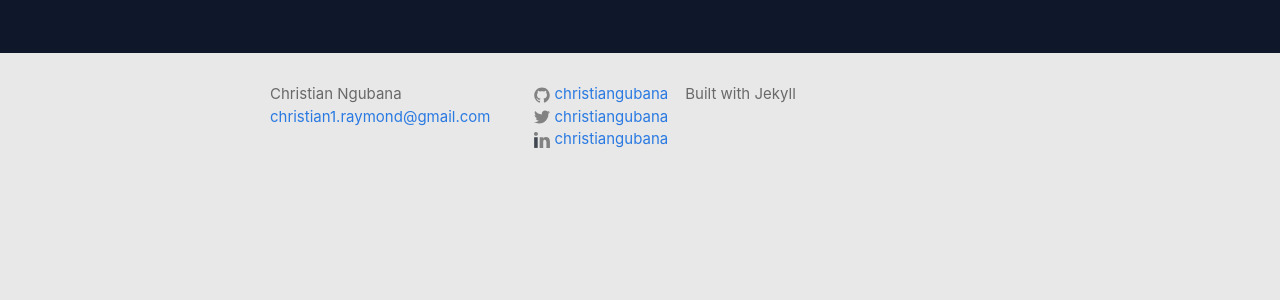
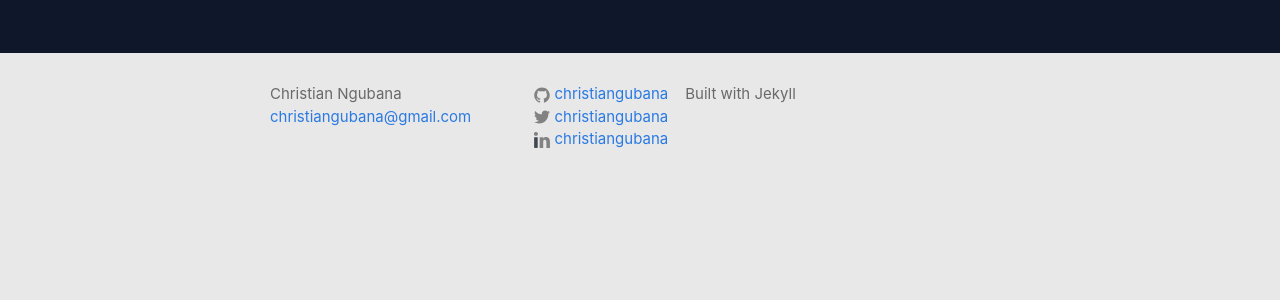
Before and after one commit to christiangubana/christiangubana.github.io, a Jekyll site: the page built from index.html, in a window 1280 px wide. Shown: the part 271-571 px from the top of the page. Built offline with Jekyll 4.4.1, drawn with Linux system fonts in a browser that asks for light colours.

Commit message:
updated email address

```diff
--- a/_config.yml
+++ b/_config.yml
@@ -7,13 +7,13 @@
 
 # Site settings
 title: Christian Ngubana
-email: christian1.raymond@gmail.com
+email: christiangubana@gmail.com
 description: > # this means to ignore newlines until "baseurl:"
   Built with Jekyll
 baseurl: "" # the subpath of your site, e.g. /blog
 url: "https://christiangubana.github.io" # the base hostname & protocol for your site
 twitter_username: christiangubana
-github_username:  christiangubana
+github_username: christiangubana
 linkedin_username: christiangubana
 
 # Build settings
@@ -21,8 +21,7 @@ markdown: kramdown
 
 # Disqus comments
 defaults:
-  -
-    scope:
+  - scope:
       path: "" # an empty string here means all files in the project
       type: "posts" # previously `post` in Jekyll 2.2.
     values:
```
